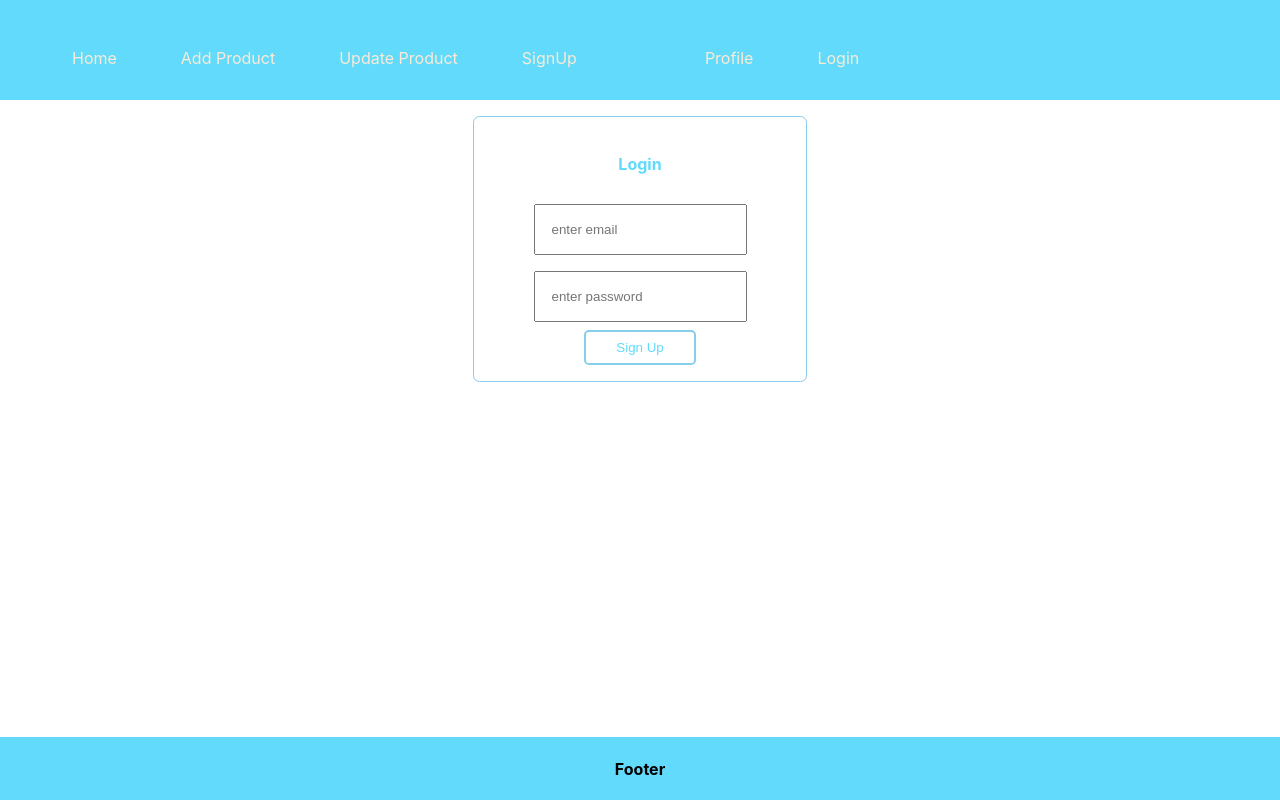
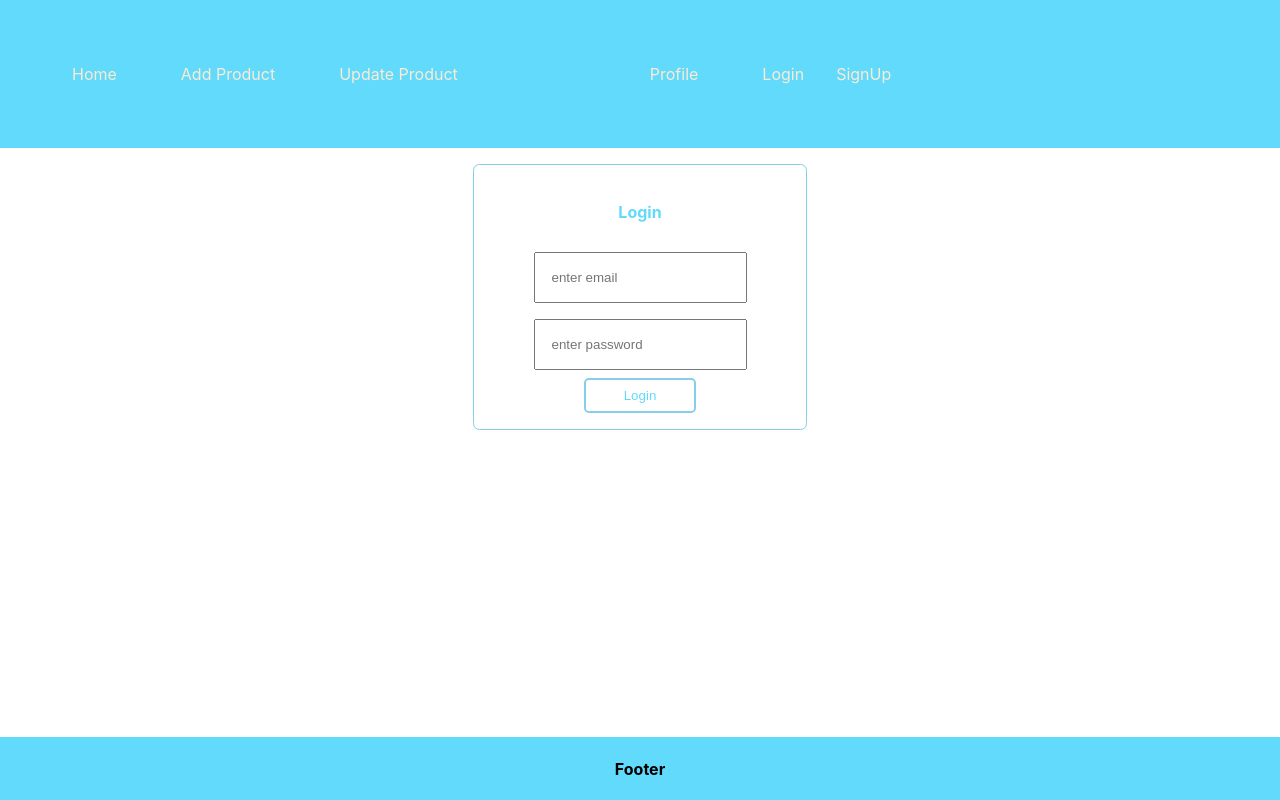
Before and after one commit to NikhilNaroliya/e-com, a React (Create React App) app in the folder frontEnd/: page /login in a window 1280 px wide. Shown: the top 800 px of the page. Built offline with nearby package versions, Linux system fonts and the light colour scheme.

Commit message:
integrated login with backend

```diff
--- a/frontEnd/src/comonents/Login.js
+++ b/frontEnd/src/comonents/Login.js
@@ -22,7 +22,7 @@ import { useNavigate } from "react-router-dom";
         console.log(email,password)
         console.log('function called')
 
-        let result=await fetch('http://localhost:4500/signup',{
+        let result=await fetch('http://localhost:4500/login',{
             method:'post',
             mode:'cors',
             body:JSON.stringify({email,password}),
@@ -36,11 +36,16 @@ import { useNavigate } from "react-router-dom";
         result=await result.json()
         console.log('result is'+{...result})
 
-         localStorage.setItem('user',JSON.stringify(result))
 
-        if(result)
+
+        if(result.name)
         {
+            localStorage.setItem('user',JSON.stringify(result))
             navigate('/')
+        }
+        else
+        {
+            alert('Enter correct fields')
         }
     }
     // collectData()
@@ -53,7 +58,7 @@ import { useNavigate } from "react-router-dom";
             <input className="inputBox"  value={email} onChange={(e)=>setEmail(e.target.value)} type="text" placeholder="enter email" />
 
             <input  value={password} onChange={(e)=>setPassword(e.target.value)}  className="inputBox" type="password" placeholder="enter password " />
-            <button onClick={()=>collectData()} id="signup-btn" >Sign Up</button>
+            <button onClick={()=>collectData()} id="signup-btn" >Login</button>
         </div>
     )
 
--- a/frontEnd/src/comonents/Nav.js
+++ b/frontEnd/src/comonents/Nav.js
@@ -3,10 +3,12 @@ import { Link, Navigate, useNavigate } from "react-router-dom";
 const Nav = () => {
   const auth = localStorage.getItem("user");
   const navigate = useNavigate();
+
   const logout = () => {
     localStorage.clear();
     navigate("/signup");
   };
+
   return (
     <>
       {/* <h1>NavBar</h1> */}
@@ -27,15 +29,8 @@ const Nav = () => {
           </Link>
         </li>
         <li>
-          {auth ? (
-            <Link onClick={logout} className="nav-link" to="/signup">
-              Logout
-            </Link>
-          ) : (
-            <Link className="nav-link" to="/signup">
-              SignUp
-            </Link>
-          )}
+
+
         </li>
         <li></li>
         <li>
@@ -44,9 +39,21 @@ const Nav = () => {
           </Link>
         </li>
         <li>
-          <Link className="nav-link" to="/login">
-            Login
-          </Link>
+          {auth ? (
+            <Link onClick={logout} className="nav-link" to="/login">
+              Logout
+            </Link>
+          ) : (<>
+            <Link className="nav-link" to="/login">
+              Login
+            </Link>
+            <li>
+            <Link className="nav-link" to="/signup">
+              SignUp
+            </Link>
+            </li>
+            </>
+          )}
         </li>
       </ul>
     </>
--- a/frontEnd/src/comonents/SignUp.js
+++ b/frontEnd/src/comonents/SignUp.js
@@ -2,6 +2,7 @@ import React, { useEffect, useState } from "react";
 import { useNavigate } from "react-router-dom";
 
  const SignUp=()=>{
+
     let [name,setName]=useState("");
     let [email,setEmail]=useState("");
     let[password,setPassword]=useState("")
@@ -13,6 +14,7 @@ import { useNavigate } from "react-router-dom";
         if(auth)
         {
             navigate('/')
+
         }
     })
 
@@ -41,6 +43,7 @@ import { useNavigate } from "react-router-dom";
         if(result)
         {
             navigate('/')
+
         }
     }
     // collectData()
```
